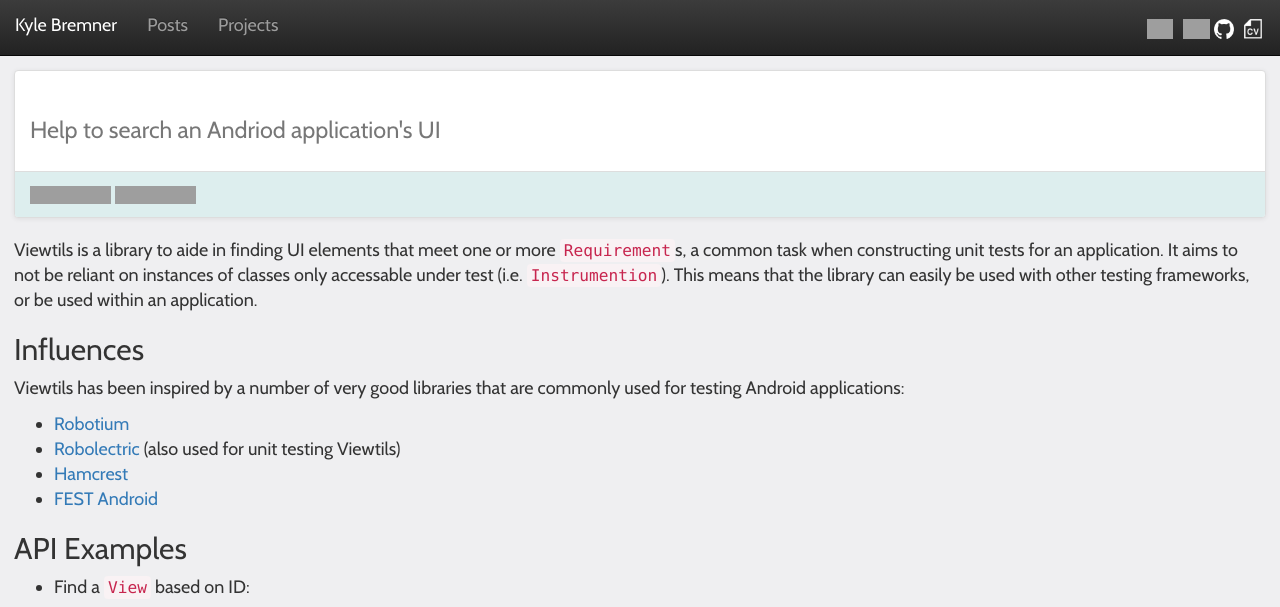
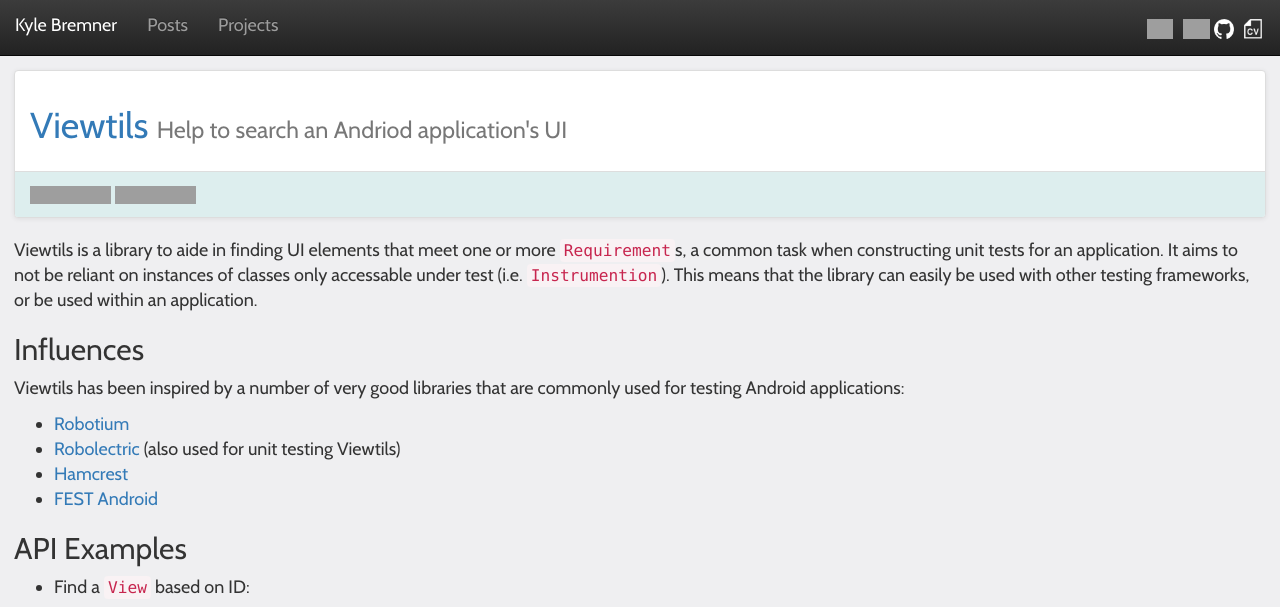
Before and after one commit to kbremner/kbremner.github.io, a Jekyll site: the page built from projects/Viewtils.md, in a window 1280 px wide and 900 px high, cut to the strip 0-607 px from the top of the window. Built offline with Jekyll 4.4.1, drawn with Linux system fonts in a browser that asks for light colours; nearby versions of some CDN libraries; grey boxes are pictures that could not be loaded.

Commit message:
fixed project template

```diff
--- a/_layouts/project.html
+++ b/_layouts/project.html
@@ -5,7 +5,7 @@
 
 <div class="project-title panel panel-default">
   <div class="panel-body">
-    <h1><a href="{{ page.link }}" target="_blank">{{ page.project_title }}</a> <br class="visible-xs"><small>{{ page.tagline }}</small></h1>
+    <h1><a href="{{ page.link }}" target="_blank">{{ page.item_title }}</a> <br class="visible-xs"><small>{{ page.tagline }}</small></h1>
   </div>
   {% if page.travis or page.coveralls %}
   <div class="panel-footer">
```
